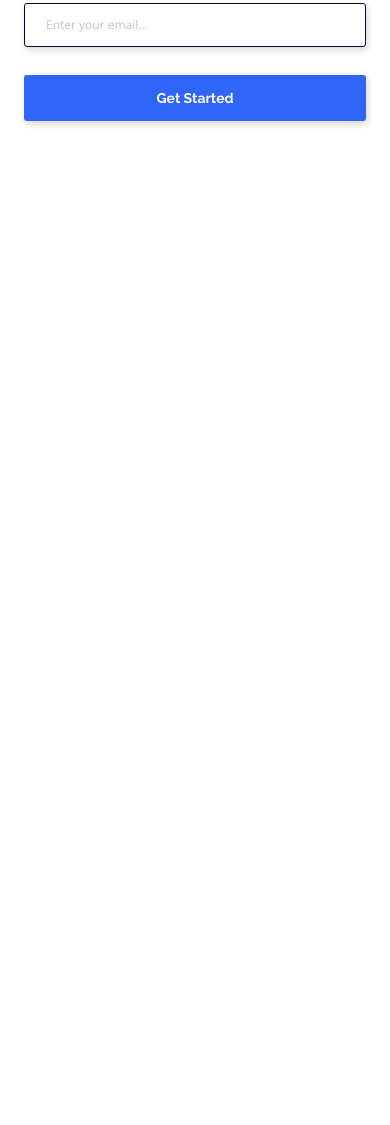
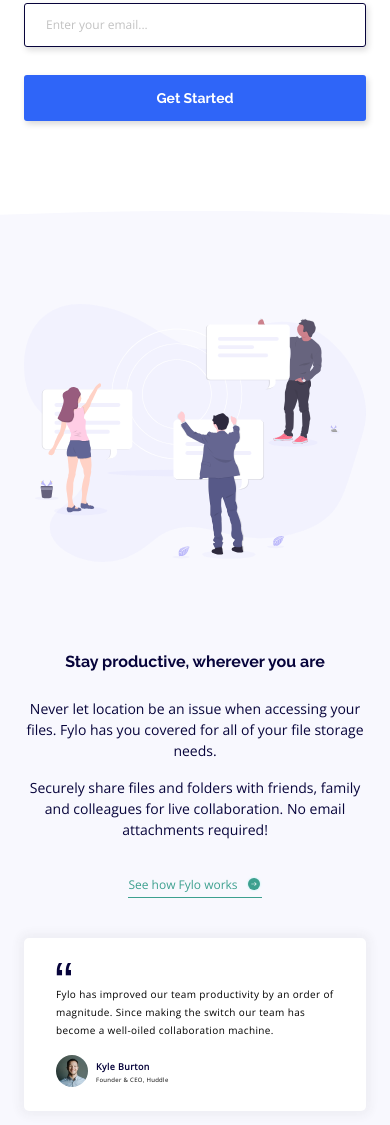
Before and after one commit to NinjaInShade/fylo-2col-landing-page, a plain HTML site: page index.html in a window 390 px wide. Shown: the part 663-1788 px from the top of the page. Before the commit the page ends 874 px from the top, so only its background shows below. Drawn offline with nearby package versions, Linux system fonts and the light colour scheme.

Commit message:
Objections section done, responsive

```diff
--- a/base.css
+++ b/base.css
@@ -42,7 +42,6 @@
 
   --body: 1rem;
   --body-lh: 24px;
-  --body-ls: 0.5px;
 
   --contact: 1rem;
   --contact-lh: 24px;
@@ -100,7 +99,6 @@
   font-family: 'Open Sans', sans-serif;
   font-size: var(--body);
   line-height: var(--body-lh);
-  letter-spacing: var(--body-ls);
 }
 
 .contact {
@@ -115,17 +113,22 @@
 }
 
 .testimonial {
+  font-family: 'Open Sans', sans-serif;
   font-size: var(--testimonial);
   line-height: var(--testimonial-lh);
   letter-spacing: var(--testimonial-ls);
 }
 
 .testimonial-name {
+  font-family: 'Open Sans', sans-serif;
   font-size: var(--testimonial-name);
   letter-spacing: var(--testimonial-name-ls);
+  color: var(--black);
+  font-weight: 700;
 }
 
 .testimonial-role {
+  font-family: 'Open Sans', sans-serif;
   font-size: var(--testimonial-role);
   line-height: var(--testimonial-role-lh);
   letter-spacing: var(--testimonial-role-ls);
@@ -159,7 +162,6 @@
 
     --body: 0.875rem;
     --body-lh: 21px;
-    --body-ls: 0;
 
     --testimonial: 0.625rem;
     --testimonial-lh: 18px;
--- a/index.html
+++ b/index.html
@@ -49,6 +49,72 @@
           />
         </div>
       </header>
+      <section class="objections">
+        <div class="objections-container container">
+          <div>
+            <h2 class="objections-title">Stay productive, wherever you are</h2>
+            <p class="body objections-description">
+              Never let location be an issue when accessing your files. Fylo has you covered for all of your file
+              storage needs.
+            </p>
+            <p class="body objections-description">
+              Securely share files and folders with friends, family and colleagues for live collaboration. No email
+              attachments required!
+            </p>
+            <a href="./index.html" class="info-link"
+              >See how Fylo works<svg
+                width="16"
+                height="16"
+                xmlns="http://www.w3.org/2000/svg"
+                xmlns:xlink="http://www.w3.org/1999/xlink"
+                class="info-link-icon"
+              >
+                <defs>
+                  <circle id="b" cx="6" cy="6" r="6" />
+                  <filter x="-25%" y="-25%" width="150%" height="150%" filterUnits="objectBoundingBox" id="a">
+                    <feOffset in="SourceAlpha" result="shadowOffsetOuter1" />
+                    <feGaussianBlur stdDeviation="1" in="shadowOffsetOuter1" result="shadowBlurOuter1" />
+                    <feColorMatrix
+                      values="0 0 0 0 0.384313725 0 0 0 0 0.878431373 0 0 0 0 0.850980392 0 0 0 0.811141304 0"
+                      in="shadowBlurOuter1"
+                    />
+                  </filter>
+                </defs>
+                <g fill="none" fill-rule="evenodd">
+                  <g transform="translate(2 2)">
+                    <use fill="#fff" filter="url(#a)" xlink:href="#b" />
+                    <use fill="#3DA08F" xlink:href="#b" class="info-link-icon-fill" />
+                  </g>
+                  <path d="M8.582 6l-.363.35 1.452 1.4H5.333v.5h4.338L8.22 9.65l.363.35 2.074-2z" fill="#fff" />
+                </g>
+              </svg>
+            </a>
+            <section class="testimonial-card">
+              <img src="./assets/icon-quotes.svg" class="testimonial-quote" alt="Decorative quote" aria-hidden="true" />
+              <p class="testimonial testimonial-description">
+                Fylo has improved our team productivity by an order of magnitude. Since making the switch our team has
+                become a well-oiled collaboration machine.
+              </p>
+              <div class="testimonial-profile">
+                <img
+                  src="./assets/avatar-testimonial.jpg"
+                  alt="Photo of Kyle Burton looking happy at the camera"
+                  class="testimonial-photo"
+                />
+                <div>
+                  <b class="testimonial-name">Kyle Burton</b>
+                  <p class="testimonial-role">Founder & CEO, Huddle</p>
+                </div>
+              </div>
+            </section>
+          </div>
+          <img
+            src="./assets/illustration-2.svg"
+            alt="Illustration of three people holding up documents, looking productive."
+            class="objections-img"
+          />
+        </div>
+      </section>
     </main>
 
     <script src="./main.js"></script>
--- a/main.css
+++ b/main.css
@@ -87,6 +87,104 @@
   margin-top: 5px;
 }
 
+.objections {
+  padding: 178px 24px 106px 24px;
+  background: no-repeat url('./assets/bg-curve-desktop.svg') center / cover;
+}
+
+.objections-container {
+  display: flex;
+  justify-content: space-between;
+  align-items: center;
+}
+
+.objections-img {
+  margin-left: 90px;
+  max-width: 540px;
+  width: 100%;
+}
+
+.info-link {
+  display: flex;
+  justify-content: flex-start;
+  align-items: flex-end;
+  width: fit-content;
+  font-family: 'Open Sans', sans-serif;
+  width: -moz-fit-content;
+  border-bottom: 1px solid var(--secondary);
+  color: var(--secondary);
+  font-size: var(--anchor);
+  padding-bottom: 4px;
+}
+
+.info-link:hover,
+.info-link:focus {
+  transition: 0.2s ease-in-out;
+  border-bottom-color: var(--secondary-hover);
+  color: var(--secondary-hover);
+}
+
+.info-link:hover .info-link-icon-fill,
+.info-link:focus .info-link-icon-fill {
+  transition: 0.2s ease-in-out;
+  fill: var(--secondary-hover);
+}
+
+.info-link-icon {
+  margin: 0 0 1px 8px;
+}
+
+.objections-title {
+  color: var(--black);
+}
+
+.objections-description {
+  color: var(--black);
+}
+
+.objections-description:nth-child(2) {
+  margin: 38px 0 16px 0;
+}
+
+.objections-description:nth-child(3) {
+  margin: 16px 0;
+}
+
+.testimonial-card {
+  display: flex;
+  background: #fff;
+  flex-direction: column;
+  justify-content: center;
+  align-items: flex-start;
+  box-shadow: 0 0 10px 5px rgba(56, 56, 56, 0.05);
+  padding: 24px 32px;
+  border-radius: 5px;
+  max-width: 350px;
+  margin-top: 45px;
+  width: 100%;
+}
+
+.testimonial-quote {
+  width: 16px;
+}
+
+.testimonial-description {
+  margin: 8px 0 16px 0;
+}
+
+.testimonial-profile {
+  display: flex;
+  justify-content: flex-start;
+  align-items: center;
+}
+
+.testimonial-photo {
+  border-radius: 50%;
+  margin-right: 8px;
+  height: 32px;
+  width: 32px;
+}
+
 @media (max-width: 1125px) {
   .header-container {
     flex-direction: column-reverse;
@@ -104,6 +202,29 @@
 
   .header-img {
     margin: 0 0 40px 0;
+  }
+}
+
+@media (max-width: 1025px) {
+  .objections-container {
+    flex-direction: column-reverse;
+  }
+
+  .objections-img {
+    margin: 0 0 88px 0;
+  }
+
+  .objections-title,
+  .objections-description,
+  .info-link {
+    text-align: center;
+    justify-content: center;
+    margin: 0 auto;
+  }
+
+  .testimonial-card {
+    margin-left: auto;
+    margin-right: auto;
   }
 }
 
@@ -140,4 +261,21 @@
   #header-btn {
     width: 100%;
   }
+
+  .objections {
+    padding: 93px 24px 82px 24px;
+    background: no-repeat url('./assets/bg-curve-mobile.svg') center / cover;
+  }
+
+  .objections-description:nth-child(2) {
+    margin-top: 24px;
+  }
+
+  .objections-description:nth-child(3) {
+    margin-bottom: 36px;
+  }
+
+  .testimonial-card {
+    margin-top: 40px;
+  }
 }
```
